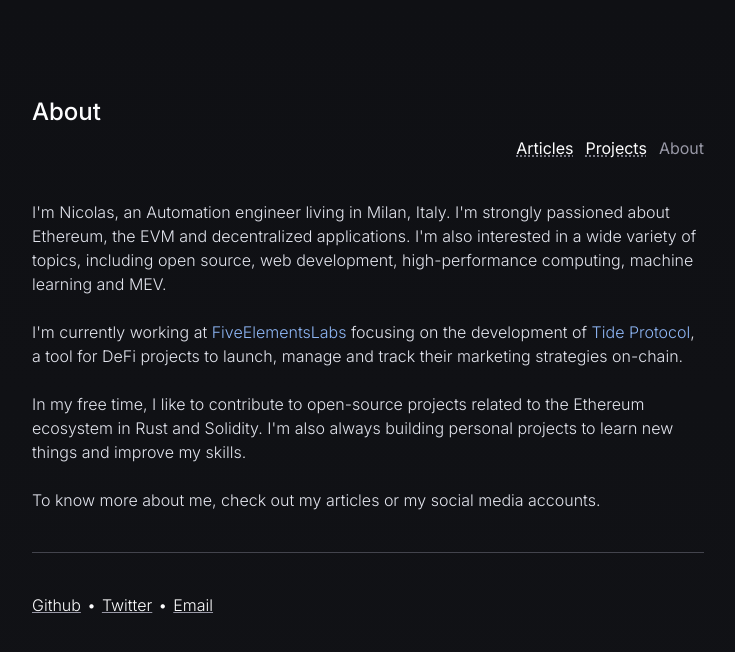
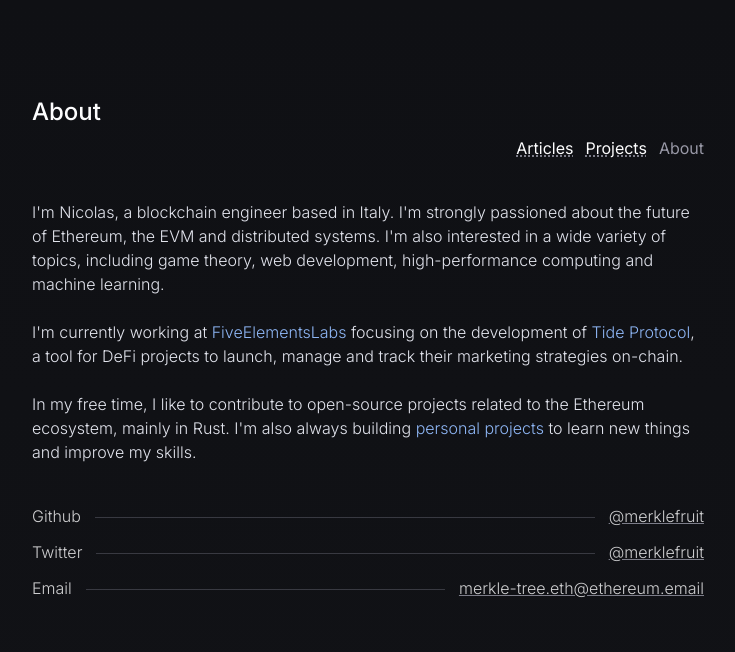
Before and after one commit to merklefruit/nico.bio, a Next.js app: page / in a window 1280 px wide. Shown: the top 652 px of the page, without its empty margins (272-1007 px from the left). Built offline with nearby package versions, Linux system fonts and the light colour scheme.

Commit message:
feat: updated homepage + footer links

```diff
--- a/package.json
+++ b/package.json
@@ -25,5 +25,8 @@
     "react-dom": "18.2.0",
     "tailwindcss": "3.3.1",
     "typescript": "5.0.4"
+  },
+  "devDependencies": {
+    "tailwindcss-animate": "^1.0.6"
   }
 }
--- a/src/components/layouts/BaseLayout.tsx
+++ b/src/components/layouts/BaseLayout.tsx
@@ -20,7 +20,9 @@ export default function BaseLayout({ title, children }: Props) {
 
       <Nav />
 
-      <main className="pt-10 w-full">{children}</main>
+      <main className="pt-10 w-full animate-in fade-in fade-out ease-in-out duration-1000">
+        {children}
+      </main>
     </div>
   );
 }
--- a/src/pages/index.tsx
+++ b/src/pages/index.tsx
@@ -1,3 +1,5 @@
+import Link from "next/link";
+
 import BaseLayout from "@/components/layouts/BaseLayout";
 
 export default function Home() {
@@ -5,11 +7,11 @@ export default function Home() {
     <BaseLayout title="About">
       <div>
         <p className="text-monochromeCloud font-light">
-          I&apos;m Nicolas, an Automation engineer living in Milan, Italy.
-          I&apos;m strongly passioned about Ethereum, the EVM and decentralized
-          applications. I&apos;m also interested in a wide variety of topics,
-          including open source, web development, high-performance computing,
-          machine learning and MEV.
+          I&apos;m Nicolas, a blockchain engineer based in Italy. I&apos;m
+          strongly passioned about the future of Ethereum, the EVM and
+          distributed systems. I&apos;m also interested in a wide variety of
+          topics, including game theory, web development, high-performance
+          computing and machine learning.
           <br />
           <br />
           I&apos;m currently working at{" "}
@@ -33,41 +35,55 @@ export default function Home() {
           <br />
           <br />
           In my free time, I like to contribute to open-source projects related
-          to the Ethereum ecosystem in Rust and Solidity. I&apos;m also always
-          building personal projects to learn new things and improve my skills.
-          <br />
-          <br />
-          To know more about me, check out my articles or my social media
-          accounts.
+          to the Ethereum ecosystem, mainly in Rust. I&apos;m also always
+          building{" "}
+          <Link
+            href="/projects"
+            className="text-moonlightBlue hover:opacity-80"
+          >
+            personal projects
+          </Link>{" "}
+          to learn new things and improve my skills.
         </p>
       </div>
 
-      <hr className="mt-10 border-moonlightSoft" />
-
-      <div className="pt-10 w-full flex gap-1.5 font-light">
+      <div className="pt-10 w-full flex flex-col gap-3 font-light opacity-80">
+        <div className="flex gap-3.5">
+          <p>Github</p>
+          <div className="w-full border-b border-moonlightSoft mb-2.5" />
           <a
             className="hover:text-moonlightStone underline decoration-moonlightStone underline-offset-1"
             href="https://github.com/merklefruit"
             target="_blank"
           >
-          Github
+            @merklefruit
           </a>
-        •
+        </div>
+
+        <div className="flex gap-3.5">
+          <p>Twitter</p>
+          <div className="w-full border-b border-moonlightSoft mb-2.5" />
           <a
             className="hover:text-moonlightStone underline decoration-moonlightStone underline-offset-1"
             href="https://twitter.com/merklefruit"
             target="_blank"
           >
-          Twitter
+            @merklefruit
           </a>
-        •
+        </div>
+
+        <div className="flex gap-3.5">
+          <p>Email</p>
+          <div className="w-full border-b border-moonlightSoft mb-2.5" />
           <a
-          className="hover:text-moonlightStone underline decoration-moonlightStone underline-offset-1"
+            className="hover:text-moonlightStone underline decoration-moonlightStone
+            underline-offset-1 min-w-max"
             href="mailto:merkle-tree.eth@ethereum.email"
             target="_blank"
           >
-          Email
+            merkle-tree.eth@ethereum.email
           </a>
+        </div>
       </div>
     </BaseLayout>
   );
--- a/tailwind.config.js
+++ b/tailwind.config.js
@@ -37,5 +37,5 @@ module.exports = {
       },
     },
   },
-  plugins: [require("@tailwindcss/typography")],
+  plugins: [require("@tailwindcss/typography"), require("tailwindcss-animate")],
 };
```
Also changed, not shown: src/pages/_app.tsx (line endings or trailing spaces), 1 other file (tests, documents, lock files or other folders). Lines whose indentation alone changed are shown as unchanged.
